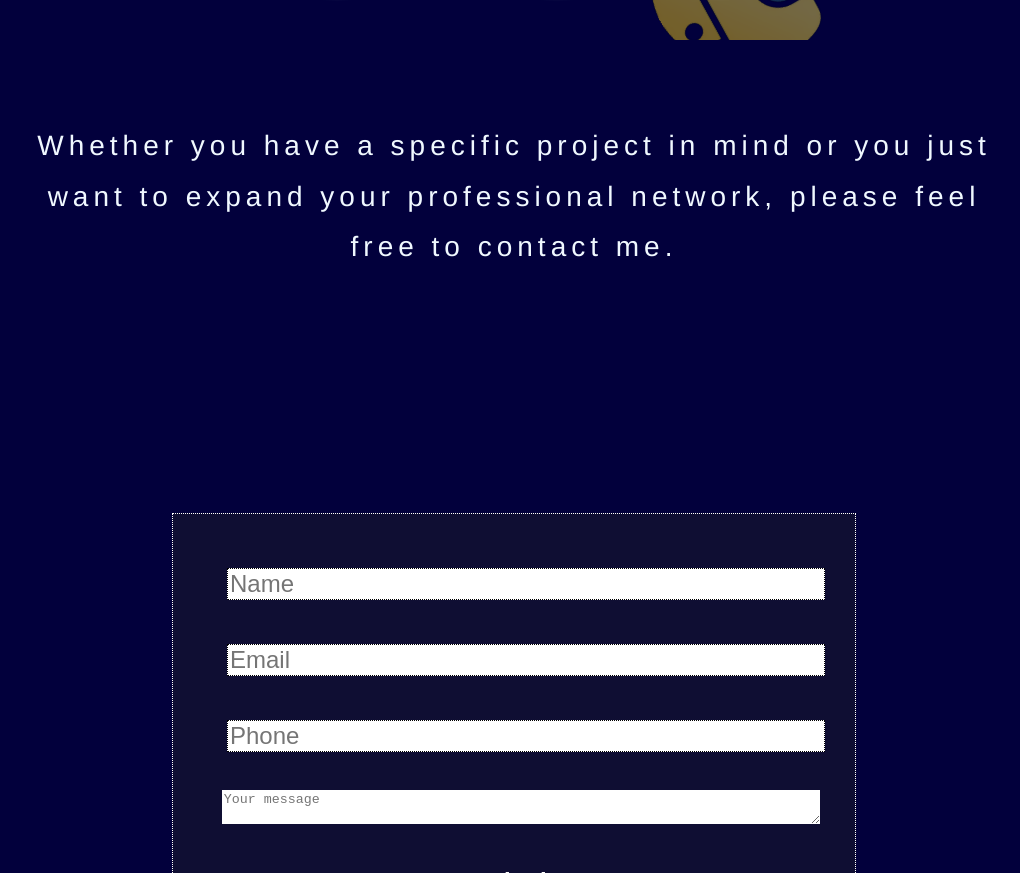
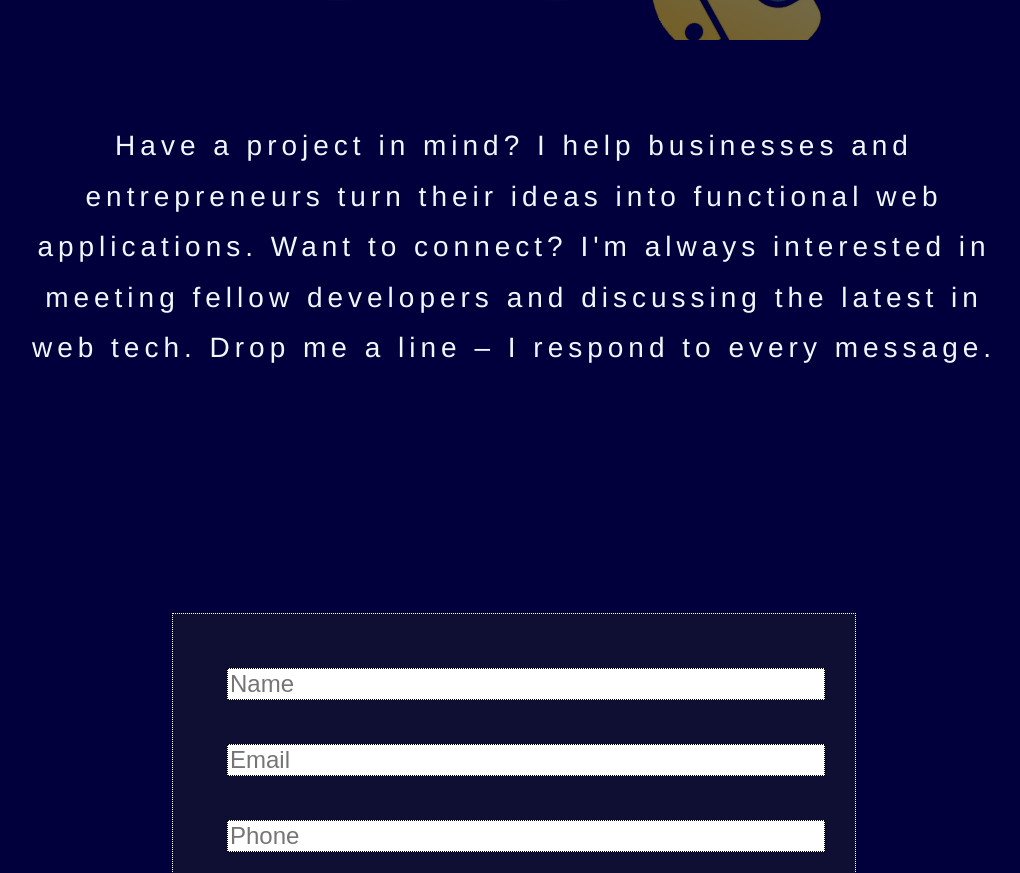
Before and after one commit to joelezz/portfolio_website, a React (Vite) app in the folder frontend/: page /contact in a window 1280 px wide. Shown: the part 760-1633 px from the top of the page, without its empty margins (126-1146 px from the left). Built offline with nearby package versions, Linux system fonts and the light colour scheme; no server answers.

Commit message:
new css for the jaburger menu

```diff
--- a/frontend/src/components/BurgerMenu/MobileMenu.css
+++ b/frontend/src/components/BurgerMenu/MobileMenu.css
@@ -8,8 +8,7 @@
   position: fixed; /* Or absolute if parent is relative and full screen */
   top: 0;
   right: -100%; /* Start off-screen to the right */
-  width: 70%; /* Or your desired width, e.g., 250px */
-  max-width: 300px;
+  width: 100%; /* Or your desired width, e.g., 250px */
   height: 100vh;
   padding: 2rem;
   box-shadow: -2px 0 5px rgba(0,0,0,0.2);
--- a/frontend/src/pages/Contact.jsx
+++ b/frontend/src/pages/Contact.jsx
@@ -6,7 +6,9 @@ const Contact = () => {
     <>
     <h1>Contact</h1>
 
-    <p>Whether you have a specific project in mind or you just want to expand your professional network, please feel free to contact me.</p>
+    <p>Have a project in mind? I help businesses and entrepreneurs turn their ideas into functional web applications.
+Want to connect? I'm always interested in meeting fellow developers and discussing the latest in web tech.
+Drop me a line – I respond to every message.</p>
     <FormComponent />
         <div>
     <a target='_blank'
@@ -14,7 +16,7 @@ const Contact = () => {
     <a target='_blank'
           rel='noopener noreferrer' href="https://github.com/joelezz"><img className='contact-logo' src="./github_logo.png"/></a>
     <a target='_blank'
-          rel='noopener noreferrer' href="mailto:joel@duoai.tech"><img className='contact-logo' src="./email_logo.png"/></a>
+          rel='noopener noreferrer' href="mailto:hello@joelezzahid.com"><img className='contact-logo' src="./email_logo.png"/></a>
     </div>
 
           </>
```
